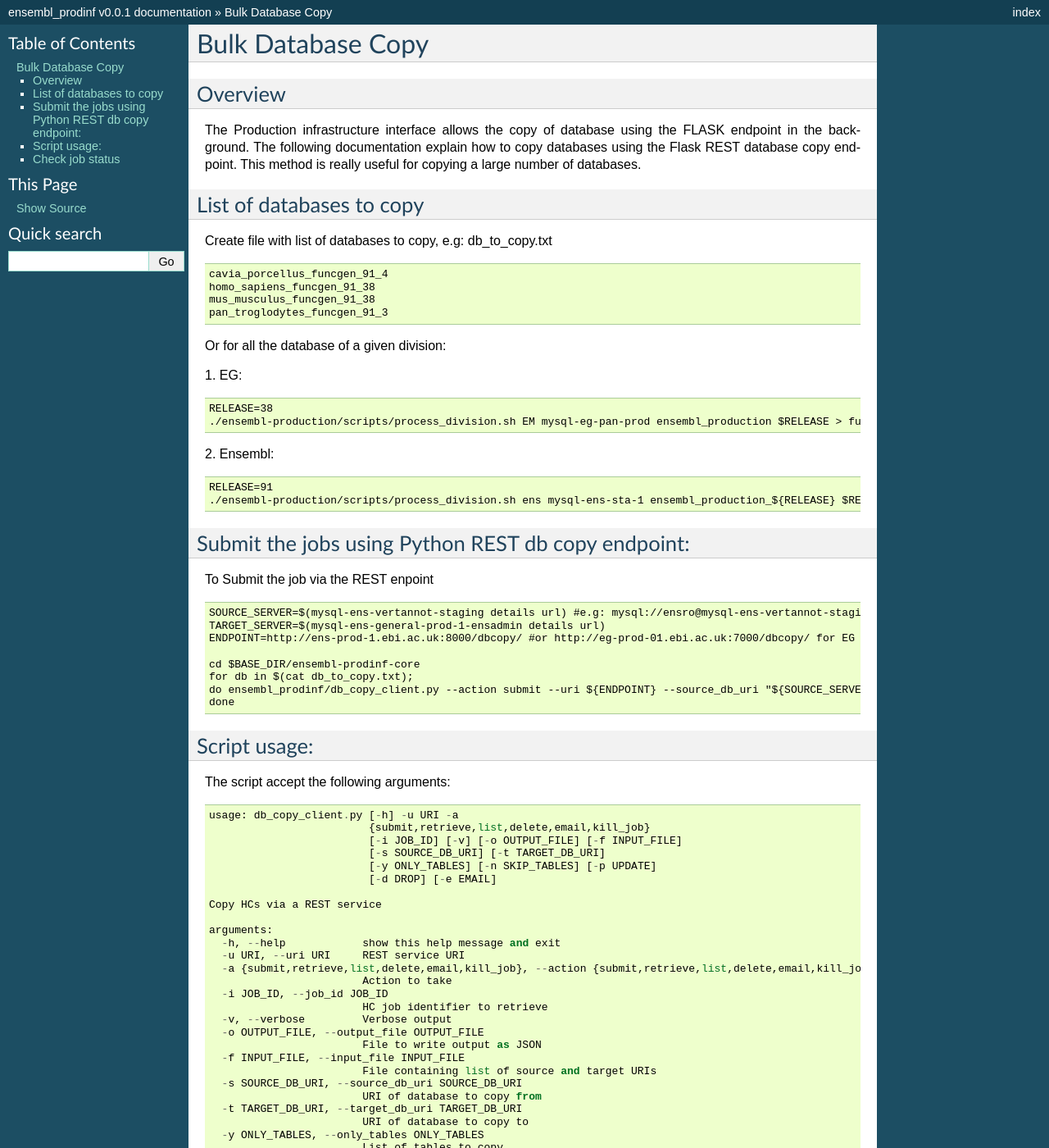
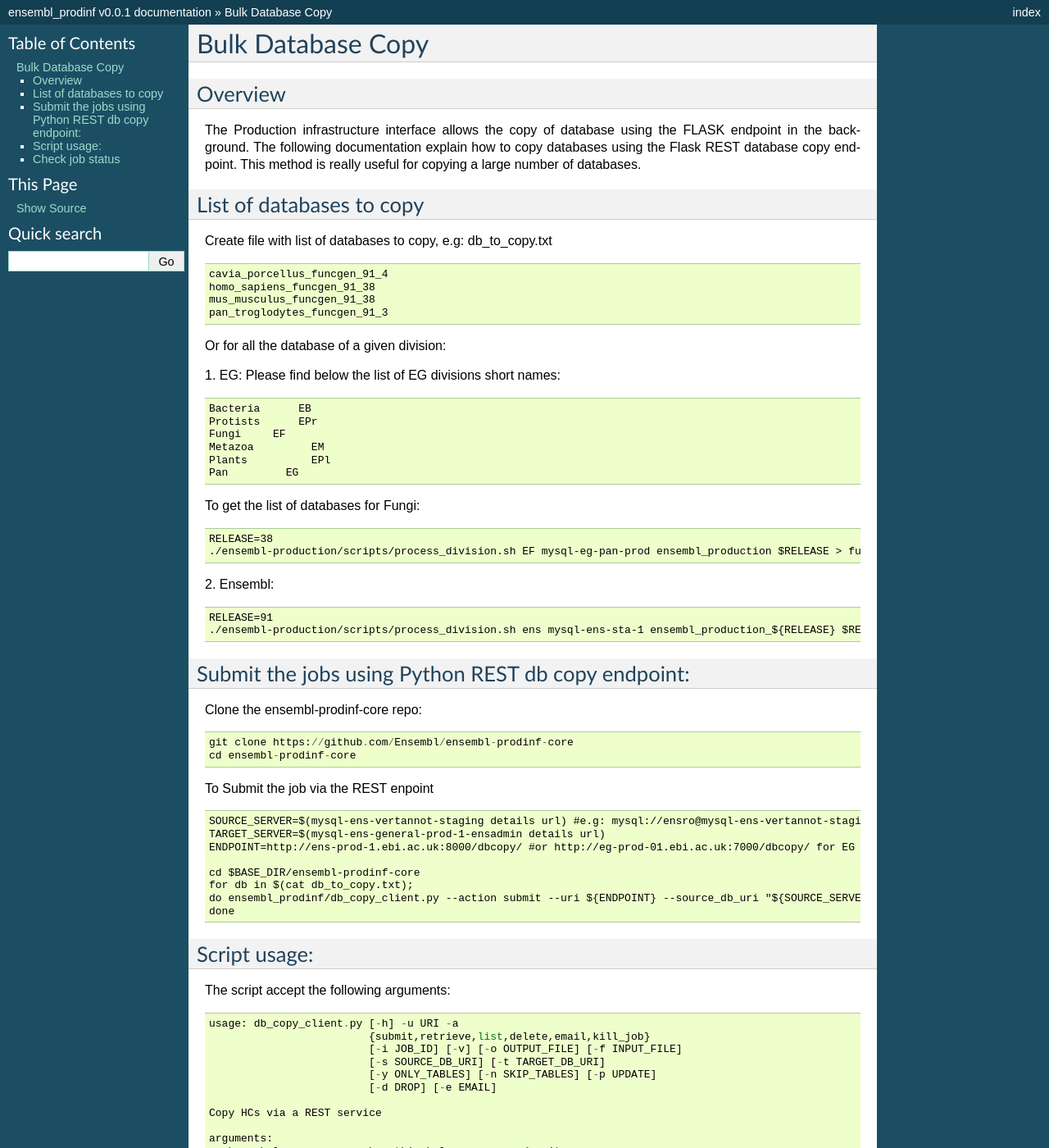
Before and after one commit to Ensembl/ensembl-prodinf-datachecks, a Sphinx documentation site: the page built from docs/bulk_db_copy.rst, in a window 1280 px wide and 1400 px high. Shown: the whole window at 82% size. Built offline with Sphinx 7.4.7, drawn with Linux system fonts in a browser that asks for light colours; some of the changed text lies outside the part shown.

Commit message:
Update bulk_db_copy.rst
Added division short names, added steps about cloning the repo and updated link to get list of jobs

```diff
--- a/docs/bulk_db_copy.rst
+++ b/docs/bulk_db_copy.rst
@@ -21,9 +21,18 @@ Create file with list of databases to copy, e.g: db_to_copy.txt
 Or for all the database of a given division:
 
 1. EG:
+Please find below the list of EG divisions short names:
+::
+  Bacteria	EB
+  Protists	EPr
+  Fungi	    EF
+  Metazoa	  EM
+  Plants	  EPl
+  Pan	      EG
+To get the list of databases for Fungi:
 ::
   RELEASE=38
-  ./ensembl-production/scripts/process_division.sh EM mysql-eg-pan-prod ensembl_production $RELEASE > fungi_db_to_copy.txt
+  ./ensembl-production/scripts/process_division.sh EF mysql-eg-pan-prod ensembl_production $RELEASE > fungi_db_to_copy.txt
 
 2. Ensembl:
 ::
@@ -32,6 +41,11 @@ Or for all the database of a given division:
 
 Submit the jobs using Python REST db copy endpoint:
 #####
+
+Clone the ensembl-prodinf-core repo:
+::
+  git clone https://github.com/Ensembl/ensembl-prodinf-core
+  cd ensembl-prodinf-core
 
 To Submit the job via the REST enpoint
 ::
@@ -91,8 +105,8 @@ You can check job status either on the production interface: `http://ens-prod-1.
 
 or using the Python REST API:
 
-  ensembl_prodinf/db_copy_client.py --action list --uri http://ens-prod-1.ebi.ac.uk:8000/dbcopy/
+  ensembl_prodinf/db_copy_client.py --action list --uri http://ens-prod-1.ebi.ac.uk:8002
 
   or for EG:
 
-  ensembl_prodinf/db_copy_client.py --action list --uri http://eg-prod-01.ebi.ac.uk:7000/dbcopy/
+  ensembl_prodinf/db_copy_client.py --action list --uri http://eg-prod-01.ebi.ac.uk:7002
```
